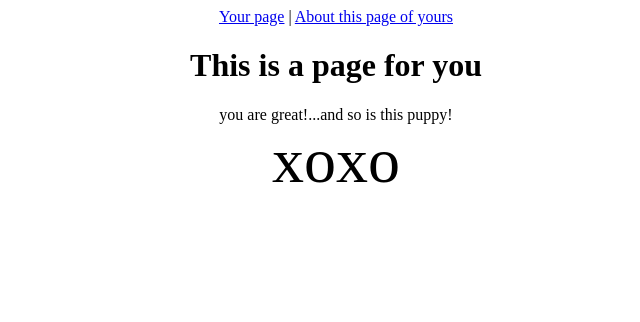
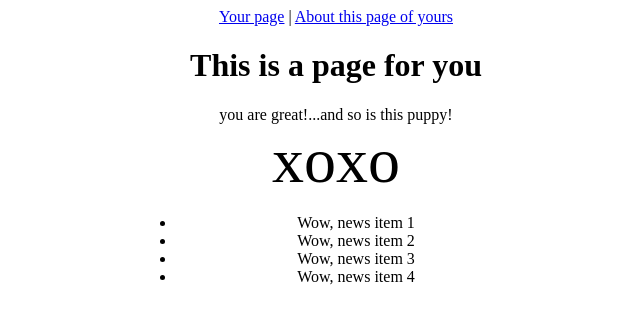
Before and after one commit to kc108/language-reference, an Eleventy site: page src/index.njk in a window 1280 px wide. Shown: the whole page, without its empty margins (304-944 px from the left). Built offline with nearby package versions, Linux system fonts and the light colour scheme; Eleventy itself is replaced by a stand-in of ours; files that its build step writes are made by us from their sources.

Commit message:
setting up loop for adding news list items

```diff
--- /dev/null
+++ b/src/_data/news.json
@@ -0,0 +1,8 @@
+{
+  "articles": [
+    { "title": "Wow, news item 1" },
+    { "title": "Wow, news item 2" },
+    { "title": "Wow, news item 3" },
+    { "title": "Wow, news item 4" }
+  ]
+}
--- a/src/index.njk
+++ b/src/index.njk
@@ -6,6 +6,15 @@ layout: base.njk
 <div class="container">
       <h1>This is a page for you</h1>
       <div class="vibe">you are great!</div>
-      <div class="love">xoxo</div>
+      <div class="love">
+        xoxo
+      </div>
+
+
+      <ul>
+        {% for article in news.articles %}
+        <li>{{article.title}}</li>
+        {% endfor %}
+      </ul>
     </div>
     <script src="/js/vibe.js"></script>
```
Also changed, not shown: .eleventy.js, README.md, 1 other file.
